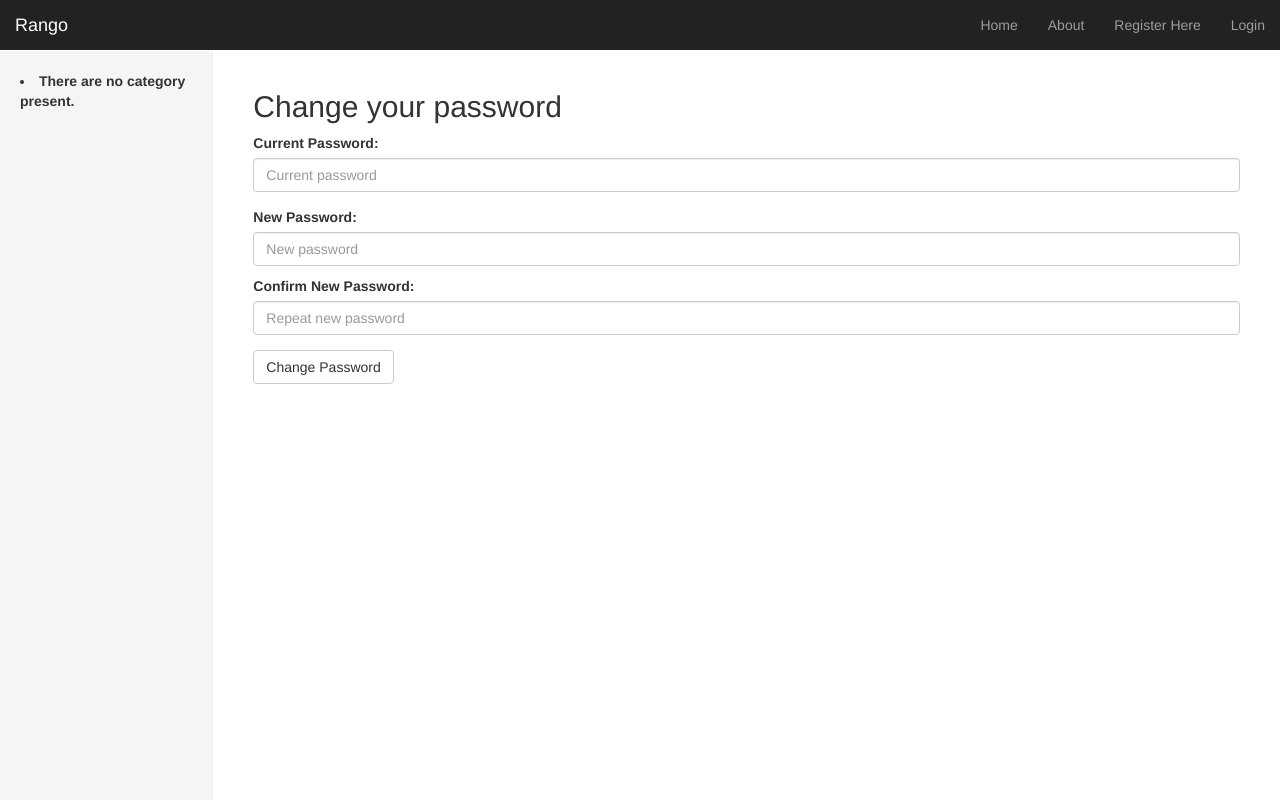
After one commit to projectgoav/tangowithdjango, a Django app: template templates/registration/password_change_form.html in a window 1280 px wide. The commit adds this page. Run offline with Django 3.2, Linux system fonts and the light colour scheme; the template is opened without the code that fills it: values that come from a table or form of the project are taken from there, others are empty; some libraries are stand-ins or nearby versions.

Commit message:
Chapter 12 - completed extra password change task

```diff
--- a/templates/rango/restricted.html
+++ b/templates/rango/restricted.html
@@ -12,6 +12,9 @@
         <h3> Greetings {{ user.username }} </h3>
        <p> You have to be logged in to see this page! Therefore, you must be logged in!</p>
 
+       <h3> Your options </h3>
+       <p><a href="{% url 'auth_password_change' %}">Change password</a></p>
+
        <br />
        <p><b> Have a complimentary joke!</b><br /><i> {{ joke}} </i></p>
 
--- /dev/null
+++ b/templates/registration/password_change_form.html
@@ -0,0 +1,35 @@
+{% extends "base.html" %}
+
+{% load i18n %}
+
+{% load staticfiles %}
+
+{% block title %}Password Change{% endblock %}
+
+{% block body_block %}
+<form class="form-password" role="form" action="" method="post" action=".">
+{% csrf_token %}
+
+<h2 class="form-signin-heading">Change your password</h2>
+
+<div class="form-group" >
+ <p class="required"> <label for="id_username">Current Password:  {{ form.old_password.errors }}</label>
+     <input class="form-control"  id="id_old_password" maxlength="30" name="old_password" type="password"  placeholder="Current password"/>
+     </p>
+</div>
+
+<div class="form-group" >
+<p class="required"><label for="id_new_password1">New Password:  {{ form.new_password1.errors }}</label>
+<input class="form-control" id="id_new_password1" name="new_password1" type="password" placeholder="New password" />
+</p>
+<div>
+
+<div class="form-group">
+<p class="required"><label for="id_new_password2">Confirm New Password:  {{ form.new_password2.errors }}</label>
+<input class="form-control" id="id_new_password2" name="new_password2" type="password" placeholder="Repeat new password" />
+</p>
+</div>
+<button type="submit" class="btn btn-default">Change Password</button>
+</form>
+
+{% endblock %}
```
Also changed, not shown: templates/registration/password_change_done.html (added, +14 -0 lines).
